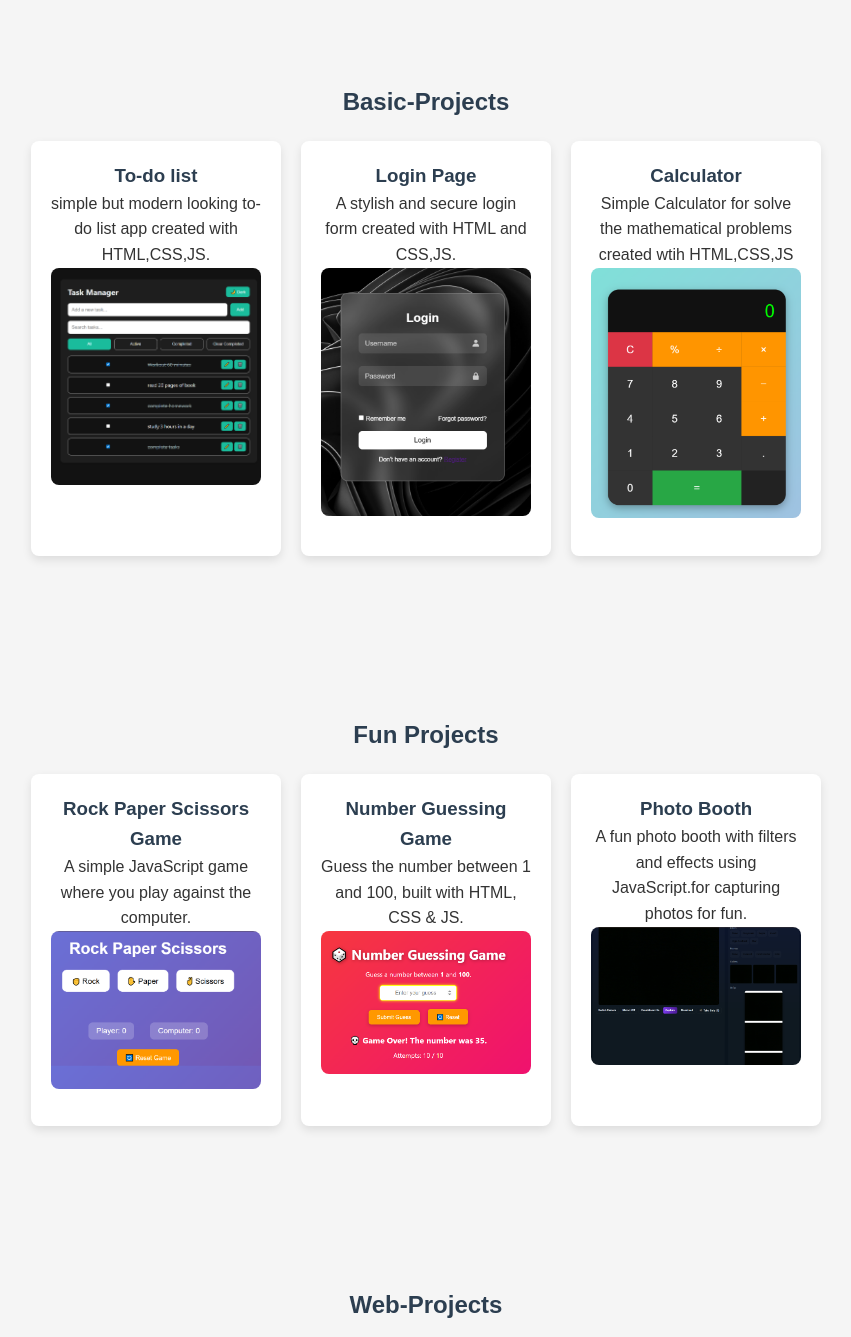
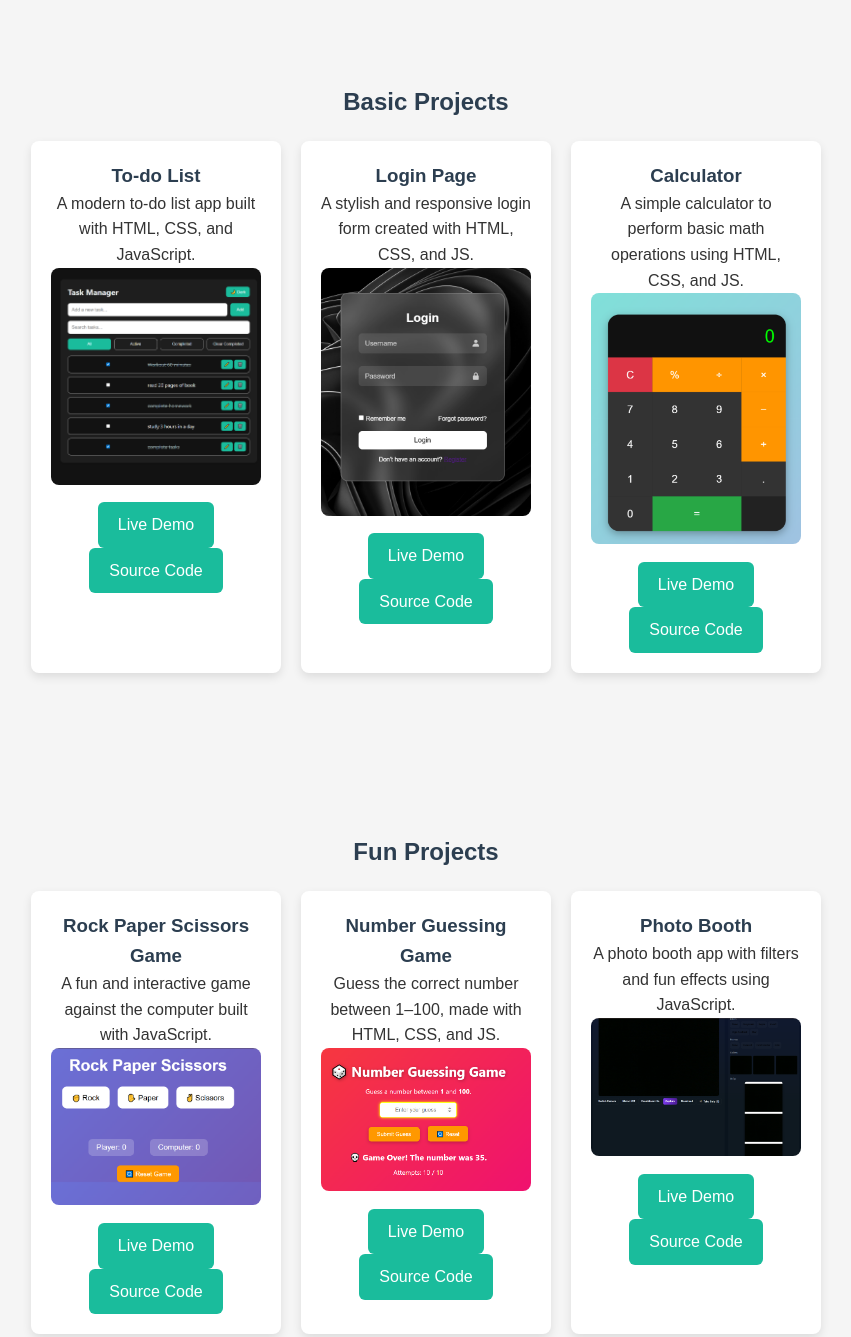
Before and after one commit to sharjeelahmed21/My-PortFolio, a plain HTML site: page index.html in a window 1280 px wide. Shown: the part 1331-2668 px from the top of the page, without its empty margins (214-1065 px from the left). Drawn offline with nearby package versions, Linux system fonts and the light colour scheme.

Commit message:
Update index.html

```diff
--- a/index.html
+++ b/index.html
@@ -21,12 +21,12 @@
     <div class="theme-toggle">
       <i class='bx bx-moon' id="darkToggle"></i>
     </div>
- <div class="menu-icon" id="menuIcon">
-    <i class='bx bx-menu'></i>
- </div>
+    <div class="menu-icon" id="menuIcon">
+      <i class='bx bx-menu'></i>
+    </div>
   </header>
 
-
+  <!-- Hero Section -->
   <section id="home" class="hero">
     <div class="hero-text">
       <h1>Hello, I'm <span>Sharjeel Ahmed</span></h1>
@@ -34,20 +34,20 @@
       <p>Computer Science Undergraduate | Front-End Developer</p>
       <a href="#contact" class="btn">Hire Me</a>
     </div>
-     <img src="sharjeel.jpg" alt="Sharjeel Ahmed" width="250" style="border-radius: 10px; box-shadow: 0 4px 12px rgba(0,0,0,0.3); margin-top: 20px;margin-left: 250px;">
+    <img src="sharjeel.jpg" alt="Sharjeel Ahmed" width="250" style="border-radius: 10px; box-shadow: 0 4px 12px rgba(0,0,0,0.3); margin-top: 20px;margin-left: 250px;">
   </section>
 
-  <!-- About Section -->
+  <!-- About -->
   <section id="about" class="fade-in">
     <h2>About Me</h2>
     <p>
       I am an enthusiastic Computer Science undergraduate passionate about
-      front-end development and building modern,<br> responsive web applications.
+      front-end development and building modern, responsive web applications.
       I enjoy learning new technologies and improving my skills.
     </p>
   </section>
 
-
+  <!-- Skills -->
   <section id="skills" class="fade-in">
     <h2>Skills</h2>
     <ul class="skills-list">
@@ -59,71 +59,114 @@
     </ul>
   </section>
 
+  <!-- Basic Projects -->
+  <section id="projects" class="fade-in">
+    <h2>Basic Projects</h2>
+    <div class="project-container">
 
-  <section id="projects" class="fade-in">
-    <h2>Basic-Projects</h2>
-    <div class="project-container">
       <div class="project-card">
-        <h3>To-do list </h3>
-        <p>simple but modern looking to-do list app created with HTML,CSS,JS.</p>
-        <img src="Capture6.PNG" alt="Calculator App" style="width:100%; border-radius: 8px; margin-bottom: 10px;">
+        <h3>To-do List</h3>
+        <p>A modern to-do list app built with HTML, CSS, and JavaScript.</p>
+        <img src="Capture6.PNG" alt="To-do list" style="width:100%; border-radius: 8px; margin-bottom: 10px;">
+        <div class="project-buttons">
+          <a href="#" class="btn">Live Demo</a>
+          <a href="#" class="btn btn-outline">Source Code</a>
+        </div>
       </div>
+
       <div class="project-card">
         <h3>Login Page</h3>
-        <p>A stylish and secure login form created with HTML and CSS,JS.</p>
-        <img src="Capture2.PNG" alt="Calculator App" style="width:100%; border-radius: 8px; margin-bottom: 10px;">
+        <p>A stylish and responsive login form created with HTML, CSS, and JS.</p>
+        <img src="Capture2.PNG" alt="Login Page" style="width:100%; border-radius: 8px; margin-bottom: 10px;">
+        <div class="project-buttons">
+          <a href="#" class="btn">Live Demo</a>
+          <a href="#" class="btn btn-outline">Source Code</a>
+        </div>
       </div>
+
       <div class="project-card">
         <h3>Calculator</h3>
-        <p>Simple Calculator for solve the mathematical problems created wtih HTML,CSS,JS</p>
-        <img src="Capture4.PNG" alt="Calculator App" style="width:100%; border-radius: 8px; margin-bottom: 10px;">
+        <p>A simple calculator to perform basic math operations using HTML, CSS, and JS.</p>
+        <img src="Capture4.PNG" alt="Calculator" style="width:100%; border-radius: 8px; margin-bottom: 10px;">
+        <div class="project-buttons">
+          <a href="#" class="btn">Live Demo</a>
+          <a href="#" class="btn btn-outline">Source Code</a>
+        </div>
       </div>
+
     </div>
   </section>
 
-
+  <!-- Fun Projects -->
   <section id="fun-projects" class="fade-in">
     <h2>Fun Projects</h2>
     <div class="project-container">
+
       <div class="project-card">
         <h3>Rock Paper Scissors Game</h3>
-        <p>A simple JavaScript game where you play against the computer.</p>
+        <p>A fun and interactive game against the computer built with JavaScript.</p>
         <img src="Capture54.PNG" alt="Rock Paper Scissors" style="width:100%; border-radius: 8px; margin-bottom: 10px;">
+        <div class="project-buttons">
+          <a href="#" class="btn">Live Demo</a>
+          <a href="#" class="btn btn-outline">Source Code</a>
+        </div>
       </div>
+
       <div class="project-card">
         <h3>Number Guessing Game</h3>
-        <p>Guess the number between 1 and 100, built with HTML, CSS & JS.</p>
+        <p>Guess the correct number between 1–100, made with HTML, CSS, and JS.</p>
         <img src="Capture12.PNG" alt="Number Guessing Game" style="width:100%; border-radius: 8px; margin-bottom: 10px;">
+        <div class="project-buttons">
+          <a href="#" class="btn">Live Demo</a>
+          <a href="#" class="btn btn-outline">Source Code</a>
+        </div>
       </div>
+
       <div class="project-card">
         <h3>Photo Booth</h3>
-        <p>A fun photo booth with filters and effects using JavaScript.for capturing photos for fun.</p>
+        <p>A photo booth app with filters and fun effects using JavaScript.</p>
         <img src="Capturess.PNG" alt="Photo Booth" style="width:100%; border-radius: 8px; margin-bottom: 10px;">
+        <div class="project-buttons">
+          <a href="#" class="btn">Live Demo</a>
+          <a href="#" class="btn btn-outline">Source Code</a>
+        </div>
       </div>
+
     </div>
   </section>
 
+  <!-- Web Projects -->
+  <section id="basic-projects" class="fade-in">
+    <h2>Web Projects</h2>
+    <div class="project-container">
 
-  <section id="basic-projects" class="fade-in">
-    <h2>Web-Projects</h2>
-    <div class="project-container">
       <div class="project-card">
         <h3>E-commerce Website</h3>
-        <p>A clean and simple Ecommerce website with responsive layout using HTML & CSS & JavaScript.</p>
-        <img src="Capture21.PNG" alt="Portfolio Template" style="width:100%; border-radius: 8px; margin-bottom: 10px;">
+        <p>A clean and modern e-commerce website layout built with HTML, CSS, and JS.</p>
+        <img src="Capture21.PNG" alt="E-commerce" style="width:100%; border-radius: 8px; margin-bottom: 10px;">
+        <div class="project-buttons">
+          <a href="#" class="btn">Live Demo</a>
+          <a href="#" class="btn btn-outline">Source Code</a>
+        </div>
       </div>
+
       <div class="project-card">
         <h3>Gaming Website</h3>
-        <p>A basic gaming website design with responsive layout and minimal with HTML,CSS,JavaScript.</p>
-        <img src="Capture23.PNG" alt="Landing Page" style="width:100%; border-radius: 8px; margin-bottom: 10px;">
+        <p>A basic gaming site with responsive layout and minimal design.</p>
+        <img src="Capture23.PNG" alt="Gaming Website" style="width:100%; border-radius: 8px; margin-bottom: 10px;">
+        <div class="project-buttons">
+          <a href="#" class="btn">Live Demo</a>
+          <a href="#" class="btn btn-outline">Source Code</a>
+        </div>
       </div>
+
     </div>
   </section>
 
-
+  <!-- Contact -->
   <section id="contact" class="fade-in">
     <h2>Contact Me</h2>
-    <p>Email:sharjeeljutt115@gmail.com</p>
+    <p>Email: sharjeeljutt115@gmail.com</p>
     <p>Phone: +92 3183657007</p>
     <div class="socials">
       <a href="#"><i class='bx bxl-github'></i></a>
@@ -132,7 +175,6 @@
     </div>
   </section>
 
-
   <footer>
     <p>© 2025 SHARJEEL AHMED | All Rights Reserved</p>
   </footer>
```
